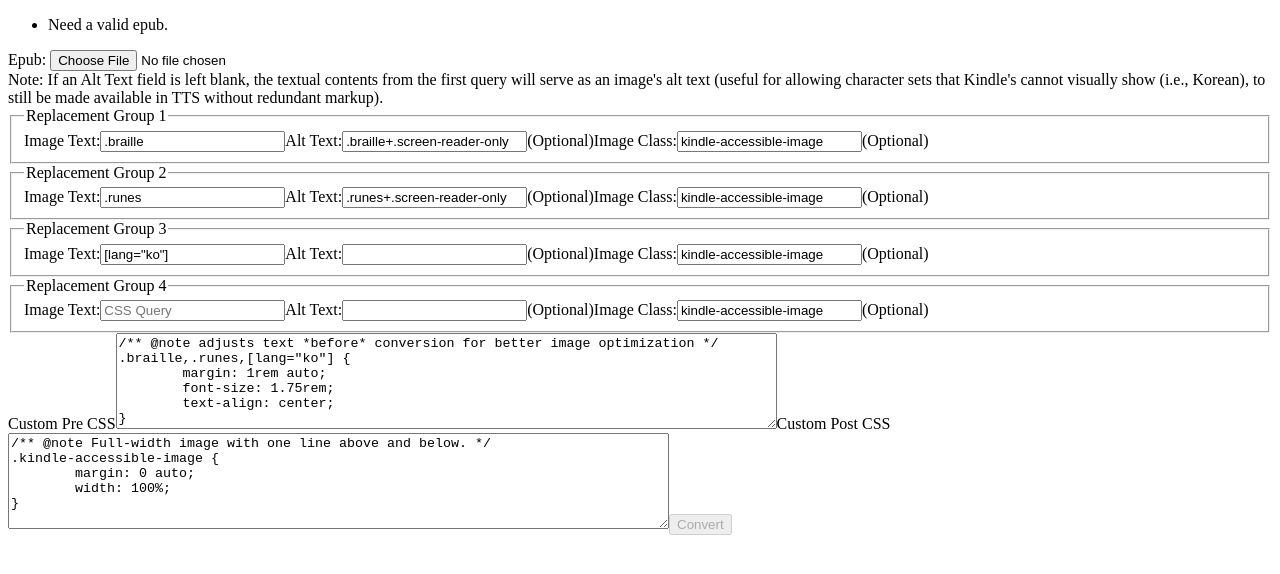
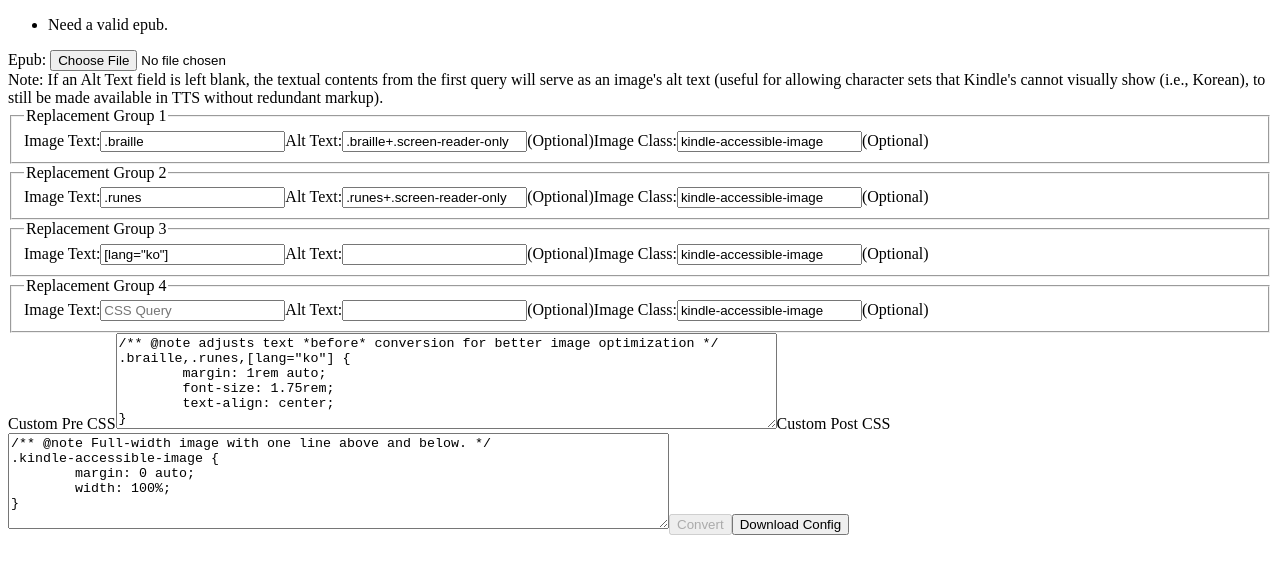
Before and after one commit to fauxsaurus/epub-to-kindle-pre-converter, a React (Vite) app in the folder client/: page / in a window 1280 px wide. Shown: the top 574 px of the page. Built offline with nearby package versions, Linux system fonts and the light colour scheme.

Commit message:
+download config button

```diff
--- a/client/src/App.tsx
+++ b/client/src/App.tsx
@@ -212,6 +212,16 @@ function App() {
 			>
 				Convert
 			</button>
+			<button
+				onClick={() => {
+					const fileName = 'az-epub-accessibility-config.json'
+					const content = JSON.stringify(config, null, 4)
+
+					download(fileName, text2blob(content, 'application/json'))
+				}}
+			>
+				Download Config
+			</button>
 			<output>{files2convert.join(', ')}</output>
 			{!!files2convert.length && (
 				<iframe
```
Also changed, not shown: 1 other file (tests, documents, lock files or other folders).
